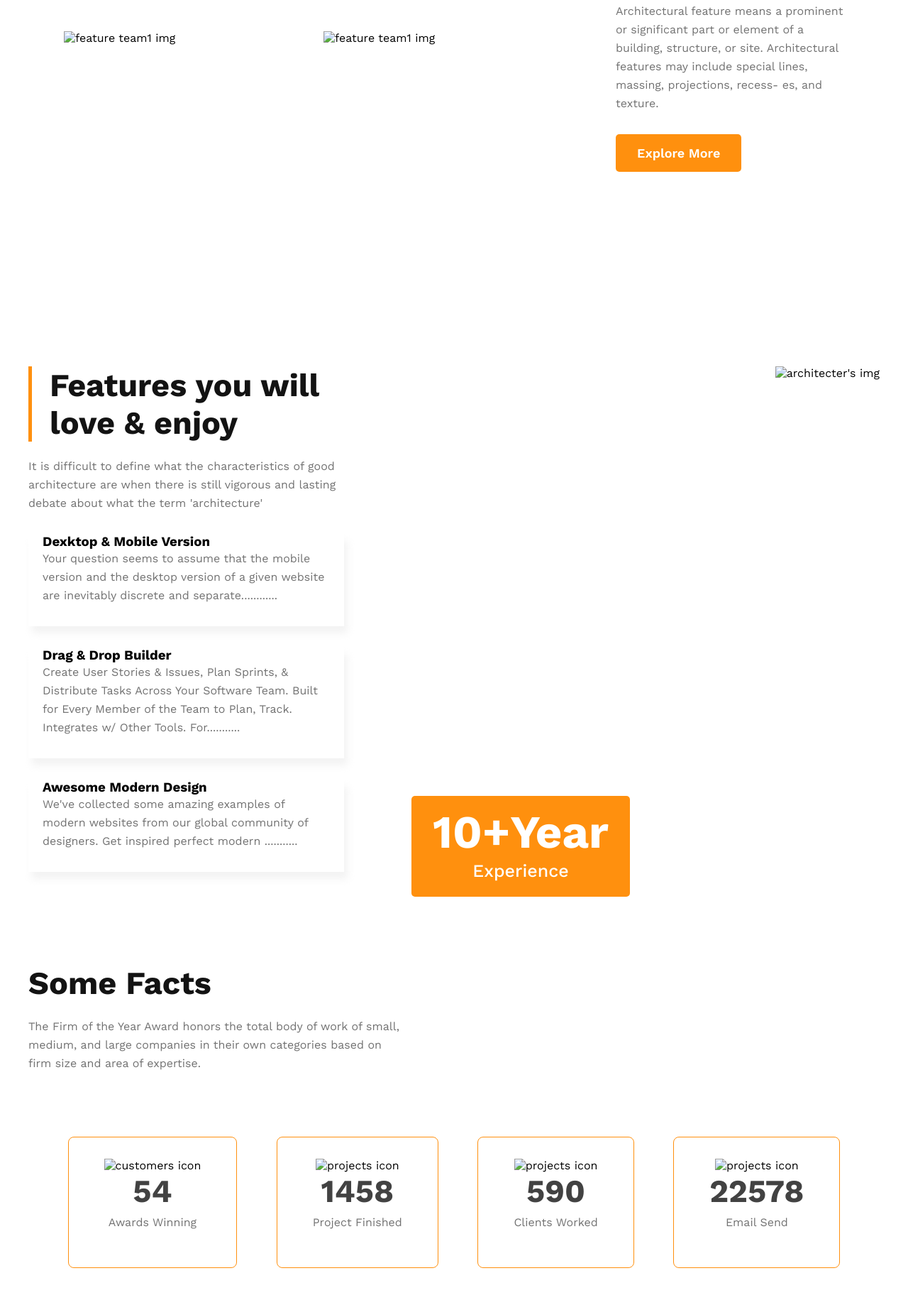
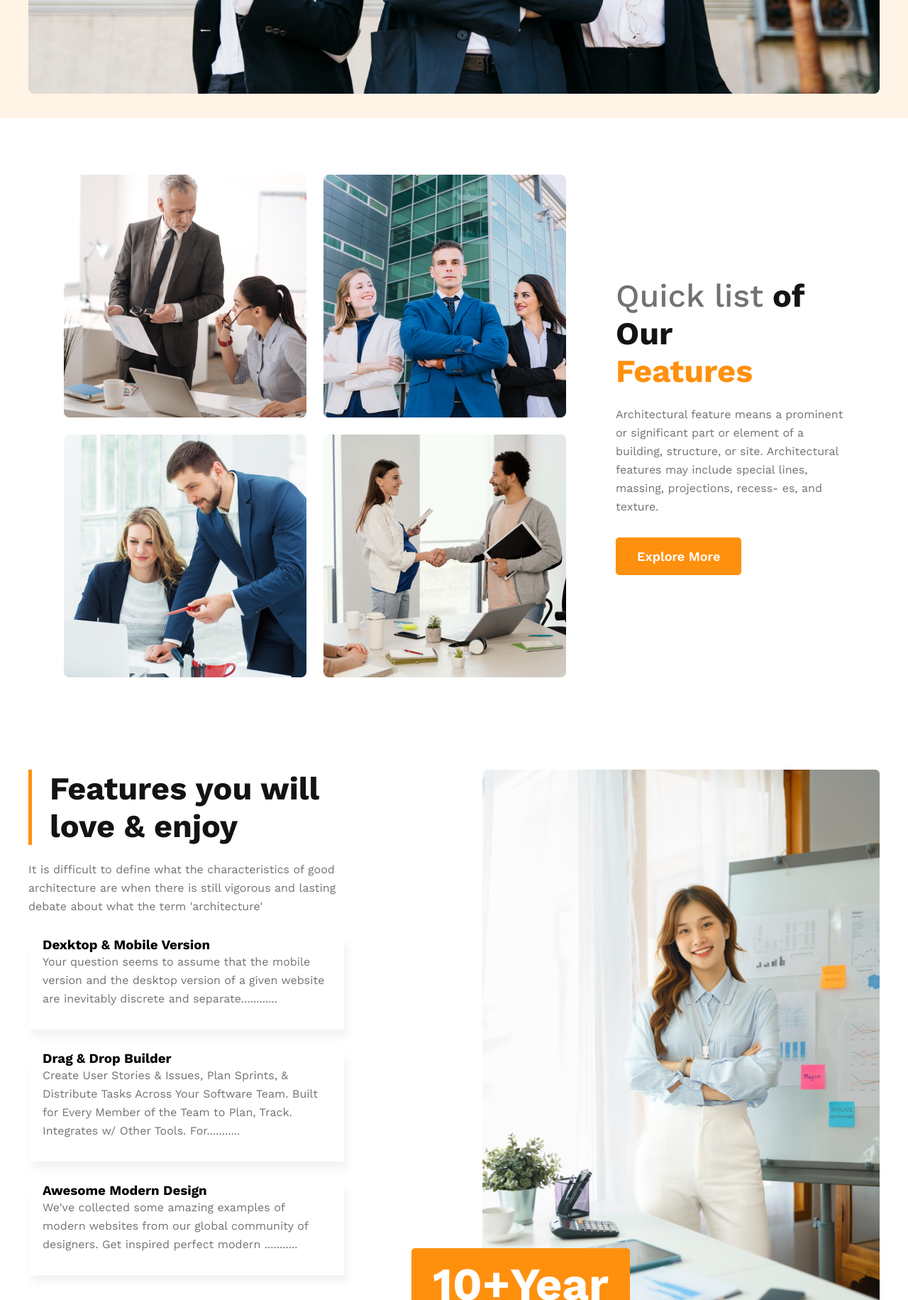
Before and after one commit to ar-asad/g3-architects, a plain HTML site: page index.html in a window 1280 px wide. Shown: the part 969-2800 px from the top of the page at 71% size. Drawn offline with nearby package versions, Linux system fonts and the light colour scheme; the site is published under a folder, as on GitHub Pages, so addresses that start at the root find nothing.

Commit message:
update project something

```diff
--- a/index.html
+++ b/index.html
@@ -33,7 +33,7 @@
                 <button class="btn-primary">Explore More</button>
             </div>
             <div class="banner-imgbox">
-                <img src="/images/banner.png" alt="banner-img">
+                <img src="./images/banner.png" alt="banner-img">
             </div>
         </div>
     </header>
@@ -43,16 +43,16 @@
         <section class="our-feature">
             <div class="feature-gallery">
                 <div class="gallary-img">
-                    <img src="/images/team1.png" alt="feature team1 img">
+                    <img src="./images/team1.png" alt="feature team1 img">
                 </div>
                 <div class="gallary-img">
-                    <img src="/images/team2.png" alt="feature team1 img">
+                    <img src="./images/team2.png" alt="feature team1 img">
                 </div>
                 <div class="gallary-img">
-                    <img src="/images/team3.png" alt="feature team1 img">
+                    <img src="./images/team3.png" alt="feature team1 img">
                 </div>
                 <div class="gallary-img">
-                    <img src="/images/team4.png" alt="feature team1 img">
+                    <img src="./images/team4.png" alt="feature team1 img">
                 </div>
             </div>
             <div class="feature-textbox">
@@ -98,7 +98,7 @@
                 </div>
             </div>
             <div class="explore-imgbox">
-                <img src="/images/architect.png" alt="architecter's img">
+                <img src="./images/architect.png" alt="architecter's img">
                 <button class="btn-secondary">
                     <h1 class="btn-title">10+Year</h1>
                     <p class="btn-text">Experience</p>
@@ -116,22 +116,22 @@
             </div>
             <div class="facts-rewards">
                 <div class="rewards-details">
-                    <img src="/images/icons/customers.png" alt="customers icon">
+                    <img src="./images/icons/customers.png" alt="customers icon">
                     <h2 class="title-secondary title-secondary_number">54</h2>
                     <p class="description">Awards Winning</p>
                 </div>
                 <div class="rewards-details">
-                    <img src="/images/icons/projects.png" alt="projects icon">
+                    <img src="./images/icons/projects.png" alt="projects icon">
                     <h2 class="title-secondary title-secondary_number">1458</h2>
                     <p class="description">Project Finished</p>
                 </div>
                 <div class="rewards-details">
-                    <img src="/images/icons/ribon.png" alt="projects icon">
+                    <img src="./images/icons/ribon.png" alt="projects icon">
                     <h2 class="title-secondary title-secondary_number">590</h2>
                     <p class="description">Clients Worked</p>
                 </div>
                 <div class="rewards-details">
-                    <img src="/images/icons/email.png" alt="projects icon">
+                    <img src="./images/icons/email.png" alt="projects icon">
                     <h2 class="title-secondary title-secondary_number">22578</h2>
                     <p class="description">Email Send</p>
                 </div>
@@ -147,19 +147,19 @@
             </div>
             <div class="sponsors">
                 <div class="sponsor-icon">
-                    <img src="/images/sponsors/spotify.png" alt="spotify icon">
+                    <img src="./images/sponsors/spotify.png" alt="spotify icon">
                 </div>
                 <div class="sponsor-icon">
-                    <img src="/images/sponsors/amazon.png" alt="amazon icon">
+                    <img src="./images/sponsors/amazon.png" alt="amazon icon">
                 </div>
                 <div class="sponsor-icon">
-                    <img src="/images/sponsors/google.png" alt="google icon">
+                    <img src="./images/sponsors/google.png" alt="google icon">
                 </div>
                 <div class="sponsor-icon">
-                    <img src="/images/sponsors/telerama.png" alt="telerama icon">
+                    <img src="./images/sponsors/telerama.png" alt="telerama icon">
                 </div>
                 <div class="sponsor-icon">
-                    <img src="/images/sponsors/figma.png" alt="figma icon">
+                    <img src="./images/sponsors/figma.png" alt="figma icon">
                 </div>
             </div>
         </section>
```
